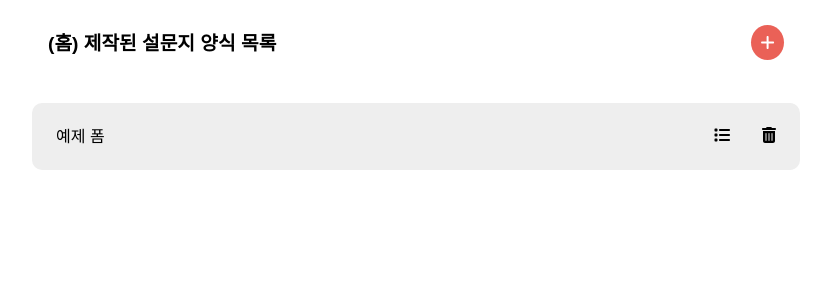
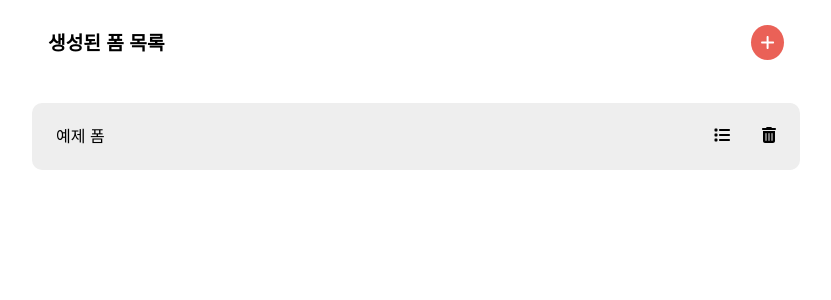
Before and after one commit to wanted-Team4/wanted-codestates-project-4-7, a React (Create React App) app: page / in a window 1280 px wide. Shown: the top 300 px of the page, without its empty margins (224-1055 px from the left). Built offline with nearby package versions, Linux system fonts and the light colour scheme.

Commit message:
🐛  fix : title 제목 변경

```diff
--- a/src/Page/Home.js
+++ b/src/Page/Home.js
@@ -15,7 +15,7 @@ const Home = () => {
   return (
     <Container>
       <Head>
-        <h1>(홈) 제작된 설문지 양식 목록</h1>
+        <h1>생성된 폼 목록</h1>
         <span onClick={() => navigate('/create')}>
           <i class="fa-solid fa-plus"></i>
         </span>
```
